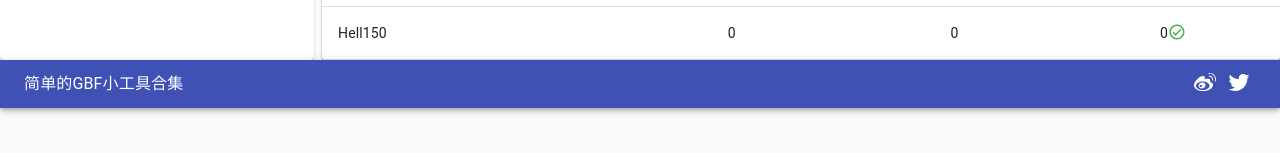
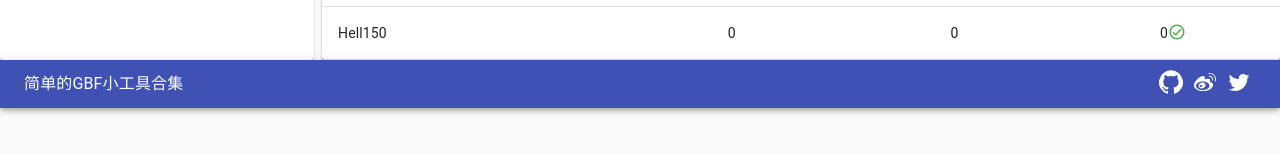
Before and after one commit to niccolozy/gbf-tools, a React (Create React App) app: page / in a window 1280 px wide. Shown: the part 545-698 px from the top of the page. Built offline with nearby package versions, Linux system fonts and the light colour scheme.

Commit message:
Add GitHub link to footer

```diff
--- a/src/components/layout/Footer.js
+++ b/src/components/layout/Footer.js
@@ -1,6 +1,7 @@
 import React from "react";
 import { AppBar, Toolbar, Typography, Link, SvgIcon } from "@material-ui/core";
 import TwitterIcon from "@material-ui/icons/Twitter";
+import GitHubIcon from "@material-ui/icons/GitHub";
 import { makeStyles } from "@material-ui/core/styles";
 
 const useStyles = makeStyles(theme => ({
@@ -25,6 +26,14 @@ export default function Footer(props) {
         <Typography className={classes.text}>简单的GBF小工具合集</Typography>
         <div className={classes.grow} />
         <Link
+          href="https://github.com/niccolozy/gbf-tools"
+          target="_blank"
+          color="inherit"
+          className={classes.linkIcon}
+        >
+          <GitHubIcon />
+        </Link>
+        <Link
           href="https://www.weibo.com/u/2841048814"
           target="_blank"
           color="inherit"
```
